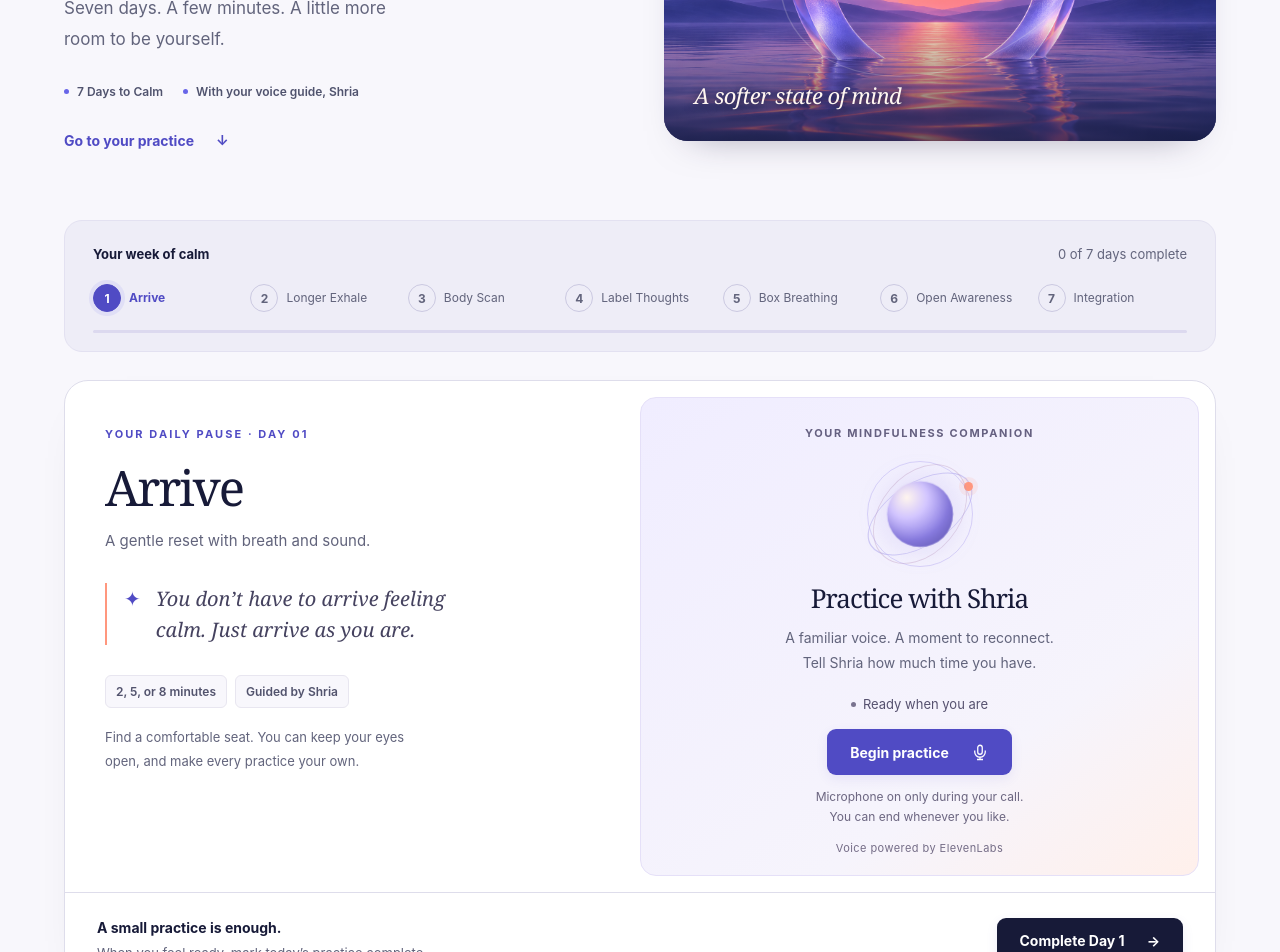
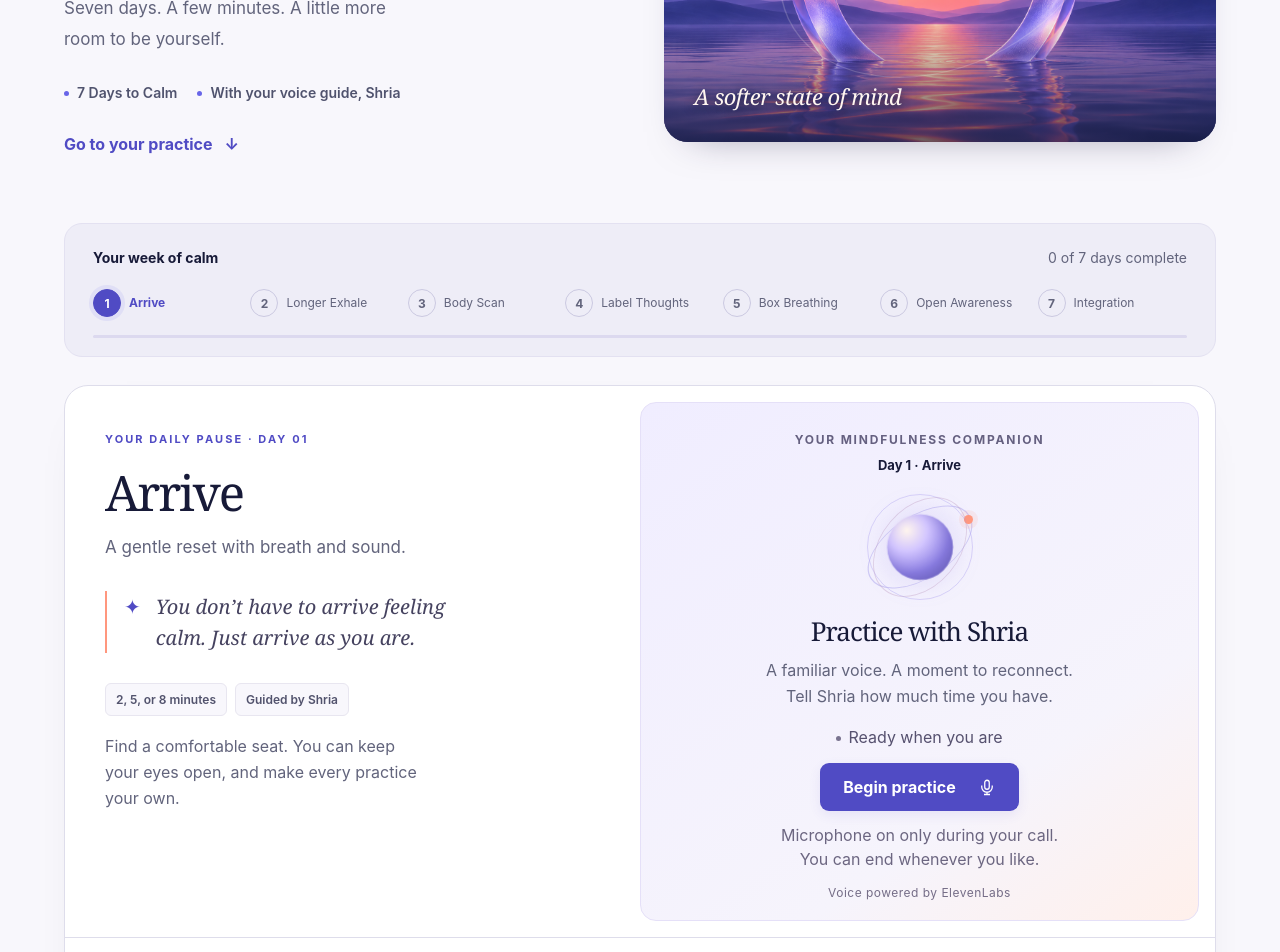
Before and after one commit to darnellt0/7-days-to-calm, a Next.js app in the folder em-frontend/: page /7-days-to-calm in a window 1280 px wide. Shown: the part 400-1352 px from the top of the page. Built offline with nearby package versions, Linux system fonts and the light colour scheme.

Commit message:
Apply OpenClaw design review to readability and practice flow

```diff
--- a/em-frontend/app/globals.css
+++ b/em-frontend/app/globals.css
@@ -46,7 +46,8 @@ h1, h2, h3, p { margin: 0; }
 .intro-details span { display: inline-flex; gap: 8px; align-items: center; }
 .intro-details span::before { content: ""; width: 5px; height: 5px; border-radius: 50%; background: var(--violet); }
 .intro-start { display: inline-flex; min-height: 44px; gap: 22px; align-items: center; margin-top: 18px; color: var(--violet-deep); font-size: 14px; font-weight: 650; text-decoration-thickness: 1px; }
-.day-title-compact { display: none; }
+.mobile-current-day { display: none; }
+.guide-day { margin-top: 6px; color: var(--ink); font-size: 13px; font-weight: 650; }
 .day-number { width: 28px; min-width: 28px; }
 #shria-widget-container { scroll-margin-top: 24px; }
 .hero-art { position: relative; isolation: isolate; min-width: 0; height: 358px; overflow: hidden; border-radius: 130px 130px 24px 24px; background: var(--ink); box-shadow: 0 18px 40px -28px #26204488; }
@@ -111,7 +112,8 @@ h1, h2, h3, p { margin: 0; }
 .practice-footer { grid-column: 1 / -1; display: flex; align-items: center; justify-content: space-between; gap: 24px; padding: 24px 32px; border-top: 1px solid var(--line); }
 .practice-footer p { font-size: 13px; color: var(--muted); }
 .practice-footer .footer-title { margin-bottom: 3px; font-size: 14px; color: var(--ink); font-weight: 650; }
-.complete-button { flex-shrink: 0; background: var(--ink); }
+.complete-button { flex-shrink: 0; }
+.complete-button.is-ready { background: var(--ink); color: white; }
 .progress-tools { display: flex; align-items: center; justify-content: space-between; gap: 16px; padding: 12px 3px; font-size: 13px; color: var(--muted); }
 .progress-tools > div { display: flex; align-items: center; gap: 8px; }
 .progress-tools button { min-height: 44px; padding: 8px; color: #5b557d; background: transparent; border: 0; text-decoration: underline; text-underline-offset: 4px; }
@@ -137,7 +139,7 @@ h1, h2, h3, p { margin: 0; }
 @keyframes orbit-breathe { 0%, 100% { transform: scale(.94); } 50% { transform: scale(1.06); } }
 @media (hover: hover) {
   .button-primary:not(:disabled):hover { background: #403baf; box-shadow: 0 6px 16px #504bc430; transform: translateY(-1px); }
-  .complete-button:not(:disabled):hover { background: #30345b; }
+  .complete-button.is-ready:not(:disabled):hover { background: #30345b; }
   .button-secondary:hover { background: var(--lavender); }
   .button-gold:hover { background: #ffb09c; }
   .progress-tools button:not(:disabled):hover { color: var(--violet-deep); }
@@ -158,7 +160,7 @@ h1, h2, h3, p { margin: 0; }
 }
 @media (max-width: 760px) {
   .day-title { display: none; }
-  .day-title-compact { display: block; font-size: 10px; line-height: 1.4; white-space: nowrap; }
+  .mobile-current-day { display: flex; flex-wrap: wrap; align-items: baseline; gap: 8px; margin-bottom: 20px; font-size: 17px; color: var(--ink); }
   .site-header { min-height: 78px; padding: 16px 22px; }
   .header-note { max-width: 115px; text-align: right; font-size: 11px; }
   .challenge-shell { padding: 0 22px; }
@@ -202,3 +204,16 @@ h1, h2, h3, p { margin: 0; }
   html { scroll-behavior: auto; }
   *, *::before, *::after { animation: none !important; transition: none !important; }
 }
+
+/* OpenClaw design review: comfortable functional type, without shrinking on phones. */
+.practice-description { font-size: 17px; }
+.gentle-note, .guide-invitation, .session-status { font-size: 16px; line-height: 1.6; }
+.microphone-note { font-size: 16px; line-height: 1.5; }
+.button { font-size: 16px; max-width: 100%; }
+.journey-caption { flex-wrap: wrap; font-size: 14px; }
+.intro-details, .progress-tools, .site-footer { font-size: 14px; }
+.header-note { font-size: 12px; }
+.practice-footer p, .practice-footer .footer-title { font-size: 15px; }
+.guide-label, .voice-credit, .practice-details span { font-size: 12px; }
+.intro-start { gap: 12px; padding: 6px 14px; margin-left: -14px; font-size: 16px; border-radius: 8px; }
+.intro-start:hover { background: var(--lavender); }
--- a/em-frontend/components/SevenDaysToCalm.tsx
+++ b/em-frontend/components/SevenDaysToCalm.tsx
@@ -15,13 +15,18 @@ const themes = [
   { title: "Integration", description: "Return to your favorite practice and carry it forward.", intention: "Small moments of care can become a way of moving through life." },
 ];
 const clampDay = (value: number) => Number.isFinite(value) ? Math.min(7, Math.max(1, Math.trunc(value))) : 1;
-const shortTitles = ["Arrive", "Exhale", "Body", "Thoughts", "Box", "Open", "Reflect"];
 
 export default function SevenDaysToCalm() {
   const [currentDay, setCurrentDay] = useState(1);
   const [finalComplete, setFinalComplete] = useState(false);
   const [loaded, setLoaded] = useState(false);
   const [sessionActive, setSessionActive] = useState(false);
+  const [hasPracticed, setHasPracticed] = useState(false);
+  const handleSessionActive = useCallback((active: boolean) => {
+    setSessionActive(active);
+    if (active) setHasPracticed(false);
+  }, []);
+  const handlePracticeEnd = useCallback(() => setHasPracticed(true), []);
   const [dialog, setDialog] = useState<"reset" | "skip" | null>(null);
   const [toast, setToast] = useState("");
   const [storageUnavailable, setStorageUnavailable] = useState(false);
@@ -55,6 +60,7 @@ export default function SevenDaysToCalm() {
     if (sessionActive) return currentDay;
     const next = clampDay(value);
     setCurrentDay(next);
+    setHasPracticed(false);
     save("em_challenge_day", String(next));
     if (next < 7) { setFinalComplete(false); save("em_challenge_complete", "false"); }
     pushDL("em_day_set", { day: next });
@@ -104,11 +110,12 @@ export default function SevenDaysToCalm() {
         </header>
         <section className="journey" aria-label="Challenge progress">
           <div className="journey-caption"><span>Your week of calm</span><span>{completed} of 7 days complete</span></div>
+          <p className="mobile-current-day">Day {currentDay} of 7 <span aria-hidden="true">·</span> <strong>{theme.title}</strong></p>
           <ol className="day-steps">
             {themes.map((item, index) => {
               const day = index + 1;
               const done = day <= completed;
-              return <li key={item.title} aria-current={day === currentDay ? "step" : undefined} className={`day-step ${done ? "is-complete" : day === currentDay ? "is-current" : ""}`}><span className="day-number" aria-hidden="true">{done ? "✓" : day}</span><span className="day-title" aria-hidden="true">{item.title}</span><span className="day-title-compact" aria-hidden="true">{shortTitles[index]}</span><span className="sr-only">Day {day}: {item.title}{done ? ", complete" : day === currentDay ? ", current" : ", upcoming"}</span></li>;
+              return <li key={item.title} aria-current={day === currentDay ? "step" : undefined} className={`day-step ${done ? "is-complete" : day === currentDay ? "is-current" : ""}`}><span className="day-number" aria-hidden="true">{done ? "✓" : day}</span><span className="day-title" aria-hidden="true">{item.title}</span><span className="sr-only">Day {day}: {item.title}{done ? ", complete" : day === currentDay ? ", current" : ", upcoming"}</span></li>;
             })}
           </ol>
           <div className="journey-track" role="progressbar" aria-label="Days completed" aria-valuemin={0} aria-valuemax={7} aria-valuenow={completed}><span style={{ width: `${completed / 7 * 100}%` }} /></div>
@@ -122,10 +129,10 @@ export default function SevenDaysToCalm() {
             <div className="practice-details"><span>2, 5, or 8 minutes</span><span>Guided by Shria</span></div>
             <p className="gentle-note">Find a comfortable seat. You can keep your eyes open, and make every practice your own.</p>
           </div>
-          <ShriaGuide key={currentDay} day={currentDay} title={theme.title} onEvent={pushDL} onActiveChange={setSessionActive} />
+          <ShriaGuide key={currentDay} day={currentDay} title={theme.title} onEvent={pushDL} onActiveChange={handleSessionActive} onPracticeEnd={handlePracticeEnd} />
           <footer className="practice-footer">
             <div><p className="footer-title">{finalComplete ? "Seven days complete. Keep making time for calm." : "A small practice is enough."}</p><p>{sessionActive ? "End your conversation before moving to the next day." : "When you feel ready, mark today’s practice complete."}</p></div>
-            <button className="button button-primary complete-button" disabled={!loaded || sessionActive || finalComplete} onClick={completeDay} aria-label={`Complete Day ${currentDay}`} id="em-continue-day">{finalComplete ? "Challenge complete ✓" : <>Complete Day {currentDay} <span aria-hidden="true">→</span></>}</button>
+            <button className={`button complete-button ${hasPracticed ? "button-primary is-ready" : "button-secondary"}`} disabled={!loaded || sessionActive || finalComplete} onClick={completeDay} aria-label={`Complete Day ${currentDay}`} id="em-continue-day">{finalComplete ? "Challenge complete ✓" : <>Complete Day {currentDay} <span aria-hidden="true">→</span></>}</button>
           </footer>
         </article>
         <div className="progress-tools"><span>Make this week work for you.</span><div><button disabled={!loaded || sessionActive} onClick={() => { if (todayDay() > currentDay) setDialog("skip"); else setToast("You’re already on today’s practice. Take it at your own pace."); }}>Skip to Today</button><span aria-hidden="true">·</span><button disabled={!loaded || sessionActive} onClick={() => setDialog("reset")} aria-label="Reset to Day 1">Start over</button></div></div>
--- a/em-frontend/components/ShriaGuide.tsx
+++ b/em-frontend/components/ShriaGuide.tsx
@@ -7,12 +7,13 @@ interface Props {
   day: number;
   title: string;
   onActiveChange: (active: boolean) => void;
+  onPracticeEnd: () => void;
   onEvent: (name: string, payload?: Record<string, unknown>) => void;
 }
 
 type Session = Awaited<ReturnType<typeof Conversation.startSession>>;
 
-export default function ShriaGuide({ day, title, onActiveChange, onEvent }: Props) {
+export default function ShriaGuide({ day, title, onActiveChange, onPracticeEnd, onEvent }: Props) {
   const session = useRef<Session | null>(null);
   const generation = useRef(0);
   const starting = useRef(false);
@@ -62,6 +63,7 @@ export default function ShriaGuide({ day, title, onActiveChange, onEvent }: Prop
     finally {
       setConnected(false); setBusy(false); setMuted(false);
       setStatus("Practice ended. You can begin again.");
+      if (active) onPracticeEnd();
       onEvent("em_convai_ended", { day });
     }
   }
@@ -133,9 +135,11 @@ export default function ShriaGuide({ day, title, onActiveChange, onEvent }: Prop
         onMessage: ({ source, message }) => { if (current()) setMessages(prev => [...prev.slice(-49), { source, text: message }]); },
         onDisconnect: () => {
           if (current()) {
+            const wasConnected = session.current !== null;
             session.current = null; starting.current = false;
             setConnected(false); setBusy(false); setMuted(false); setStatus("Conversation ended. Begin again whenever you're ready.");
             onEvent("em_convai_ended", { day });
+            if (wasConnected) onPracticeEnd();
           }
         },
         onError: () => {
@@ -175,8 +179,9 @@ export default function ShriaGuide({ day, title, onActiveChange, onEvent }: Prop
   }
 
   return (
-    <section id="shria-widget-container" aria-label="Shria voice guide" className="shria-guide" data-state={busy ? "connecting" : connected ? (muted ? "muted" : status === "Shria is speaking" ? "speaking" : "listening") : "idle"}>
+    <section id="shria-widget-container" tabIndex={-1} aria-label="Shria voice guide" className="shria-guide" data-state={busy ? "connecting" : connected ? (muted ? "muted" : status === "Shria is speaking" ? "speaking" : "listening") : "idle"}>
       <span className="guide-label">Your mindfulness companion</span>
+      <p className="guide-day">Day {day} · {title}</p>
       <div className="shria-orbit" aria-hidden="true"><span className="orbit-ring" /><span className="orbit-core" /><span className="orbit-spark" /></div>
       <h3>Practice with Shria</h3>
       <p className="guide-invitation">A familiar voice. A moment to reconnect.<br />Tell Shria how much time you have.</p>
```
Also changed, not shown: 4 other files (tests, documents, lock files or other folders).
